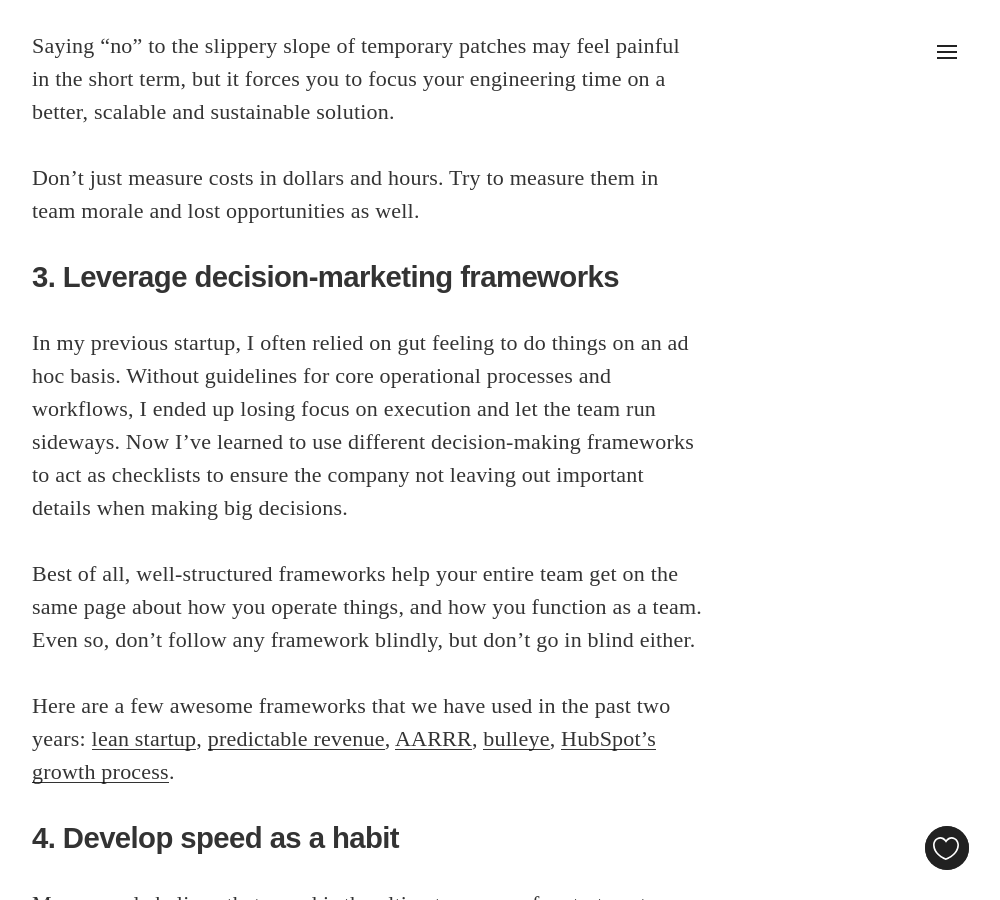
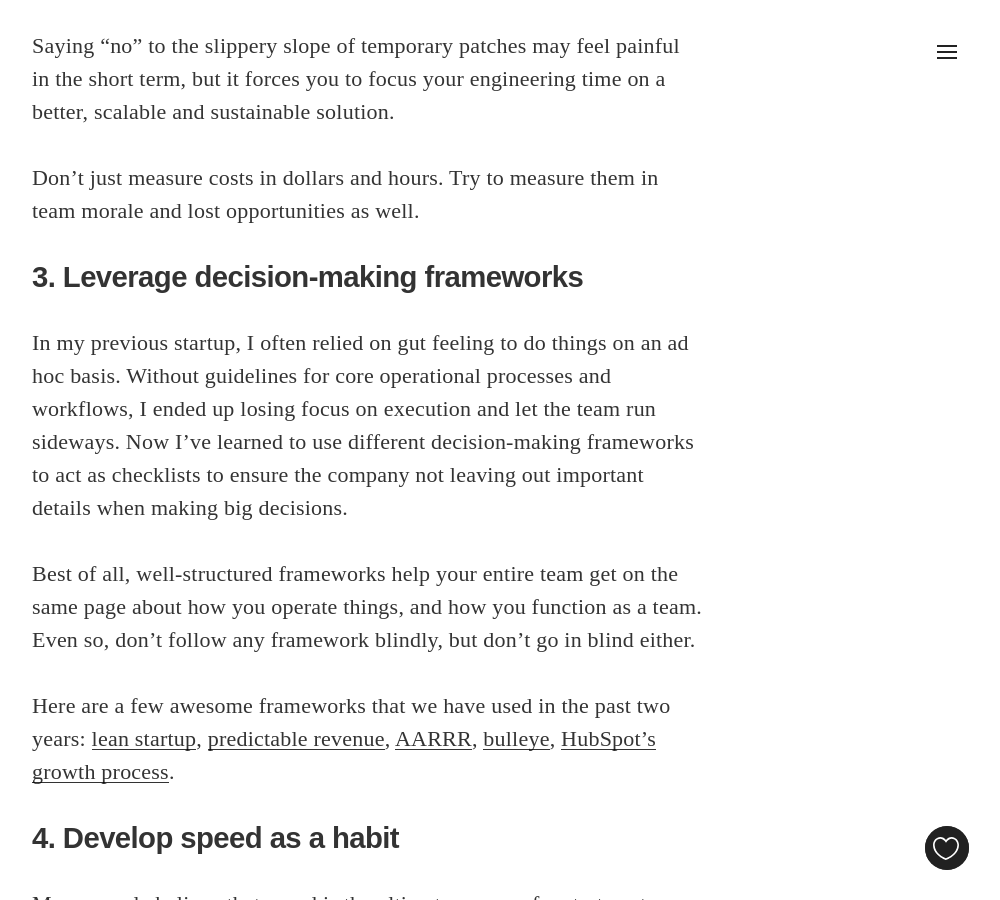
Before and after one commit to joxad/aneverendingdream, a Jekyll site: the page built from _posts/2015-07-08-17-lessons-i-have-learned-working-at-a-growing-startup.markdown, in a window 1280 px wide and 900 px high, scrolled down 2886 px. Shown: the whole window, without its empty margins (273-1273 px from the left). Built offline with Jekyll 4.4.1, drawn with Linux system fonts in a browser that asks for light colours; nearby versions of some CDN libraries; some web fonts are replaced; Markdown is read by kramdown in place of the engine named in the settings; comment, search, counter and statistics services are not loaded.

Commit message:
Fixed typo

```diff
--- a/_posts/2015-07-08-17-lessons-i-have-learned-working-at-a-growing-startup.markdown
+++ b/_posts/2015-07-08-17-lessons-i-have-learned-working-at-a-growing-startup.markdown
@@ -39,7 +39,7 @@ Saying “no” to the slippery slope of temporary patches may feel painful in t
 
 Don't just measure costs in dollars and hours. Try to measure them in team morale and lost opportunities as well.
 
-#### 3. Leverage decision-marketing frameworks
+#### 3. Leverage decision-making frameworks
 
 In my previous startup, I often relied on gut feeling to do things on an ad hoc basis. Without guidelines for core operational processes and workflows, I ended up losing focus on execution and let the team run sideways. Now I've learned to use different decision-making frameworks to act as checklists to ensure the company not leaving out important details when making big decisions.
 
```
